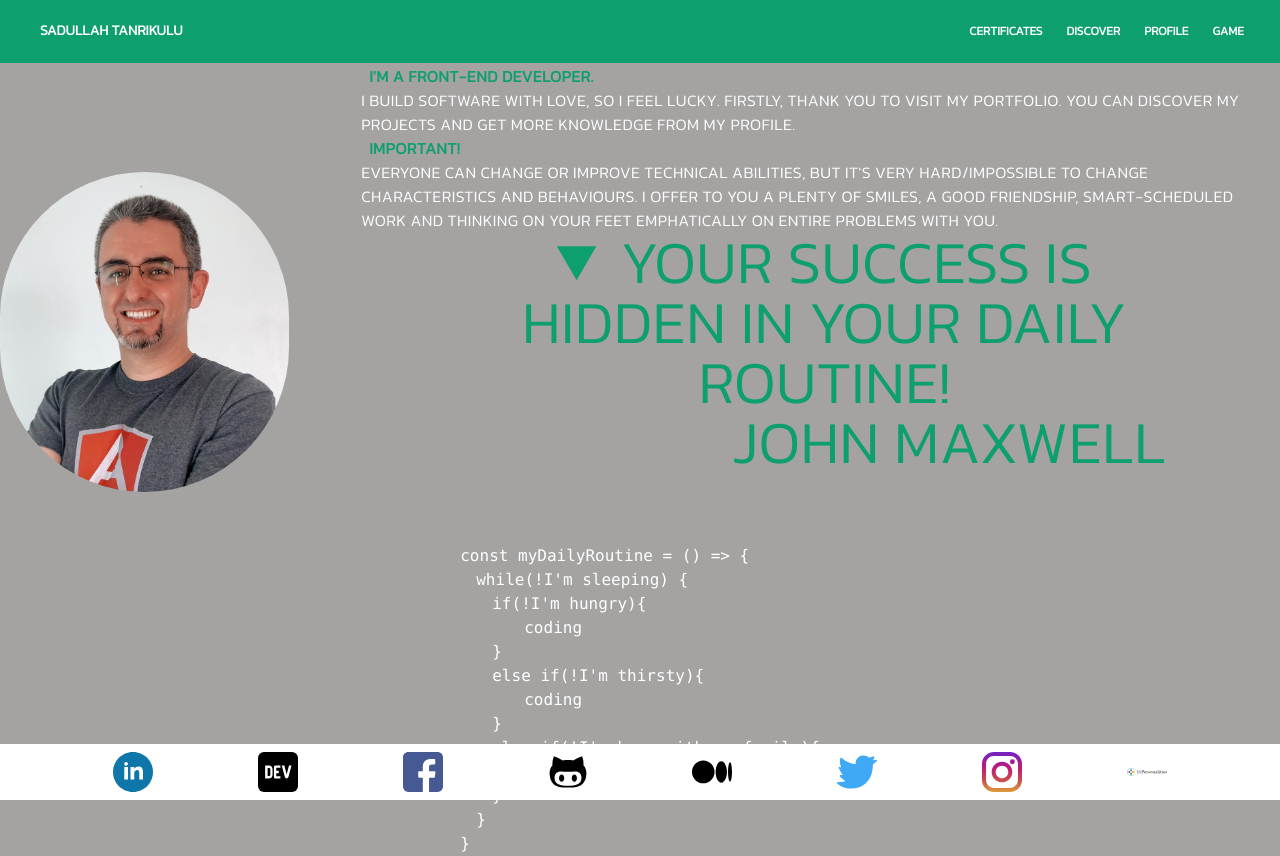
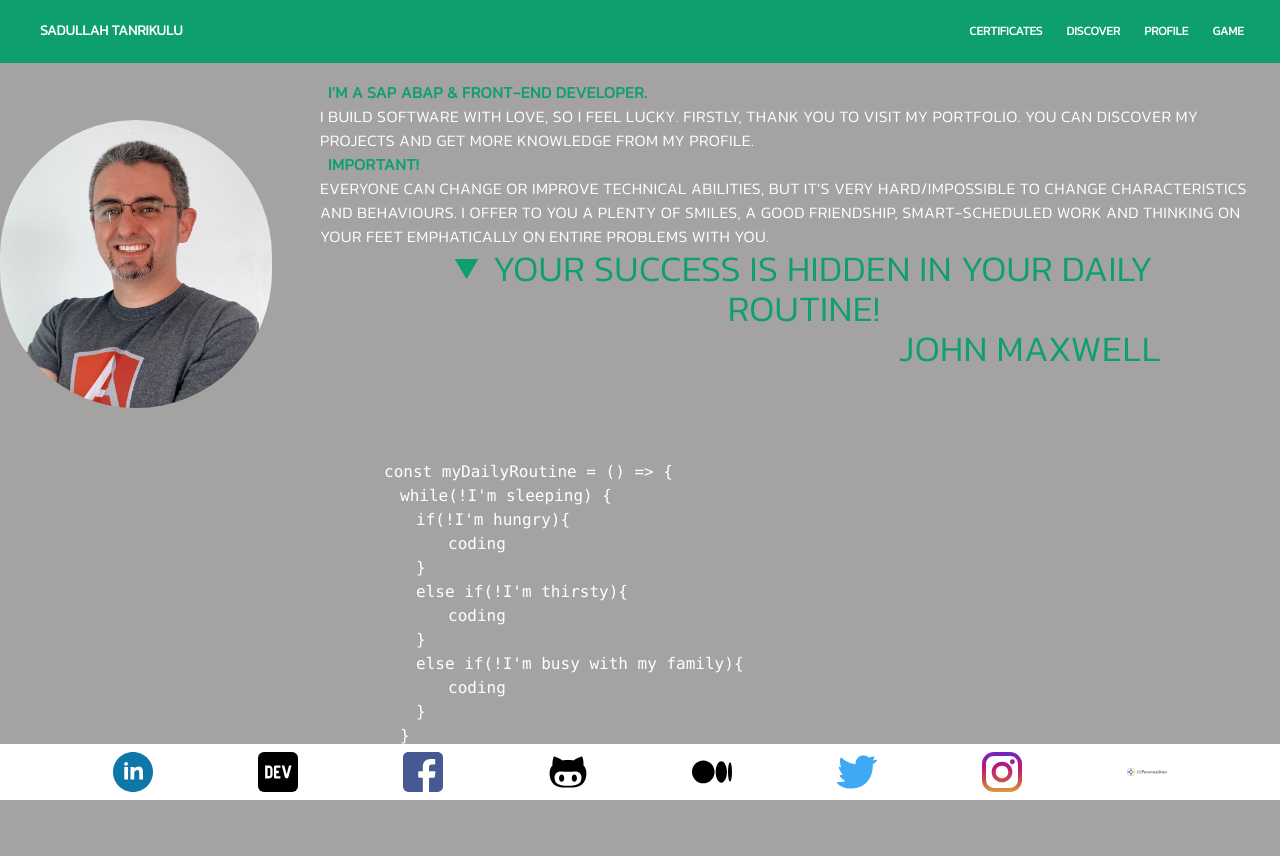
Before and after one commit to Sadullah-TANRIKULU/portfolio-tailwind-typescript, a website: page index.html in a window 1280 px wide. After the commit the page ends 800 px from the top, so only its background shows below. Drawn offline with nearby package versions, Linux system fonts and the light colour scheme.

Commit message:
sap abap exp added

```diff
--- a/index.html
+++ b/index.html
@@ -56,16 +56,15 @@
   </nav>
   <!--MAIN-->
   <main class="text-white w-full flex flex-col lg:items-center items-center justify-center ">
-    <section class="flex flex-col mt-16 lg:gap-16 lg:flex-row items-center justify-center m-2 w-full">
+    <section class="flex flex-col mt-14 lg:gap-10 lg:flex-row items-center justify-center m-2 w-full">
 
-      <div class="flex justify-center mt-16 w-80 h-80 ">
+      <div class="flex justify-center mt-16 w-72 h-72 ">
         <img class="w-full rounded-full " src="../assets/profilephoto.jpeg" alt="profile pic">
       </div>
       <article class="font-ff uppercase text-ellipsis overflow-hidden px-2 lg:w-4/5 tracking-wide ">
         <p class="indent-2">
 
-          <span class="block text-green-500 font-semibold"> I'm a front-end
-            developer.</span> I build software with love, so i feel lucky. Firstly, thank you to visit my portfolio.
+          <span class="block text-green-500 font-semibold"> I'm a SAP ABAP & front-end developer.</span> I build software with love, so i feel lucky. Firstly, thank you to visit my portfolio.
           You can discover my projects and get more knowledge from my profile.
         </p>
         <p class="indent-2">
@@ -76,17 +75,16 @@
           feet
           emphatically on entire problems with you.
         </p>
-        <section class="flex justify-center lg:text-6xl mx-2 mb-16 text-green-500 w-full ">
+        <section class="flex justify-center lg:text-4xl mx-2 mb-4 text-green-500 w-full ">
           <details class="text-center lg:w-3/4" open>
             <summary>Your success is hidden in your daily routine!</summary>
             <p class="text-right">John Maxwell</p>
-
           </details>
         </section>
       </article>
 
     </section>
-    <section class="hidden lg:flex">
+    <section class="hidden lg:flex lg:absolute lg:bottom-7 lg:left-96">
       <code class="block">
       <code class="block" >const myDailyRoutine = () => {</code>
       <code class="block indent-4 ">while(!I'm sleeping) {</code>
@@ -209,9 +207,6 @@
     </a>
   </footer>
 
-
-
-
   <!-- <script src="../path/to/flowbite/dist/flowbite.js"></script> -->
   <!-- <script src="script.js" defer></script> -->
 </body>
```
Also changed, not shown: src/certs.html (+6 -11 lines), assets/UC-c56e7f2b-5c6d-49bd-ad59-362a6a191b41.jpg (added), dist/output.css.
